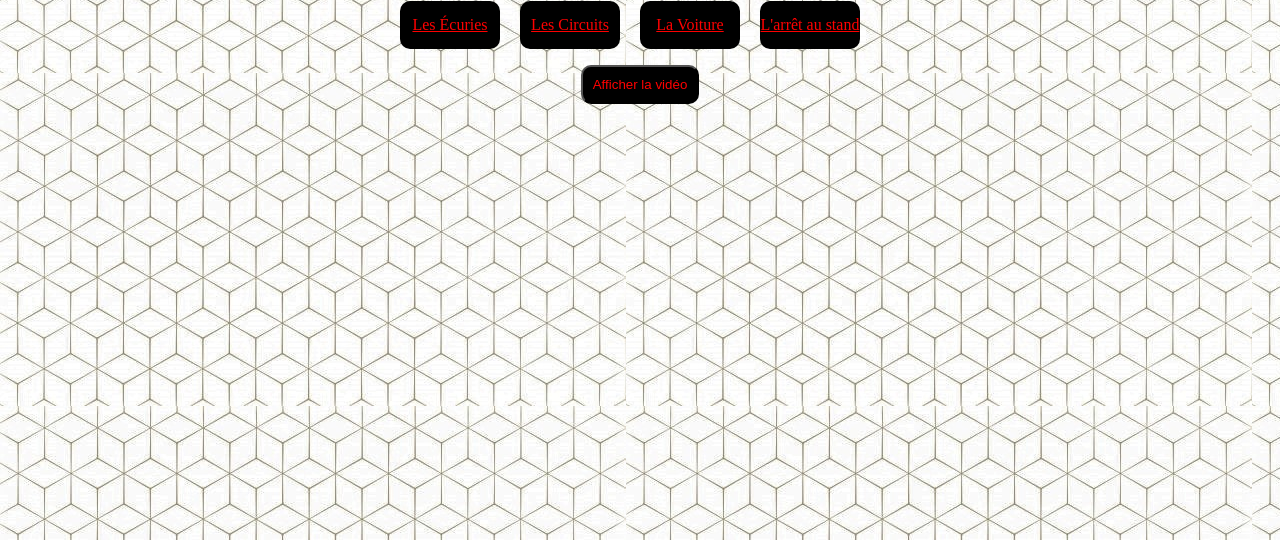
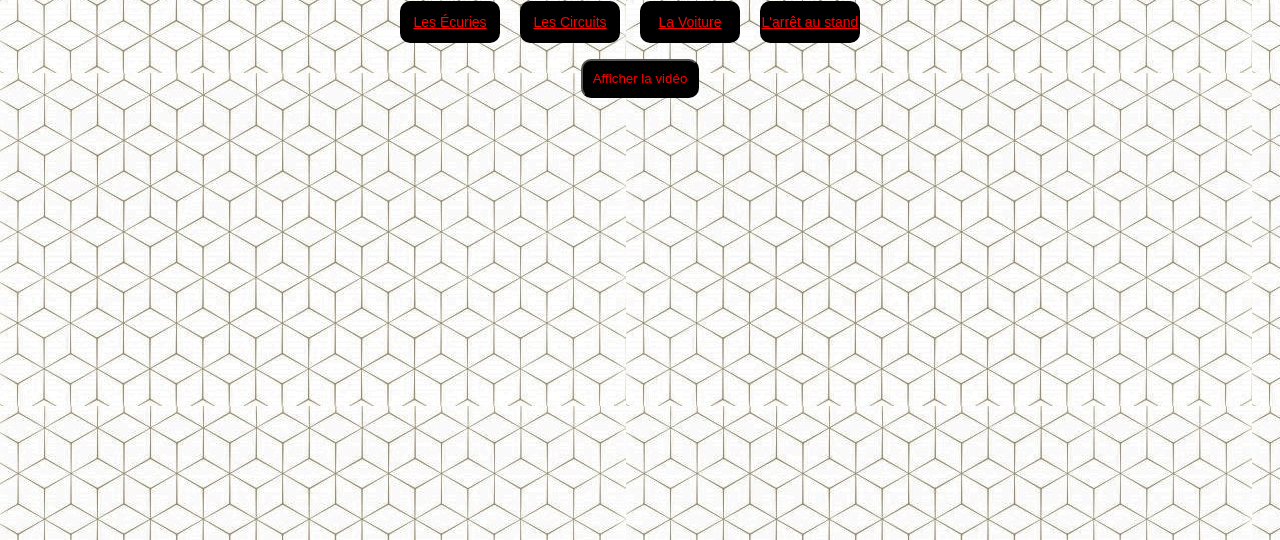
Before and after one commit to sebiww4/mywebsite, a plain HTML site: page index.html in a window 1280 px wide. Shown: the part 260-800 px from the top of the page. Drawn offline with Linux system fonts and the light colour scheme.

Commit message:
Update monsitestyle.css

```diff
--- a/monsitestyle.css
+++ b/monsitestyle.css
@@ -31,6 +31,8 @@ a {
   text-align: center;
   line-height: 3;
   color: red;
+  font-family: arial;
+  font-size: 14;
   border-radius: 10px;
 }
 a:link{
```
